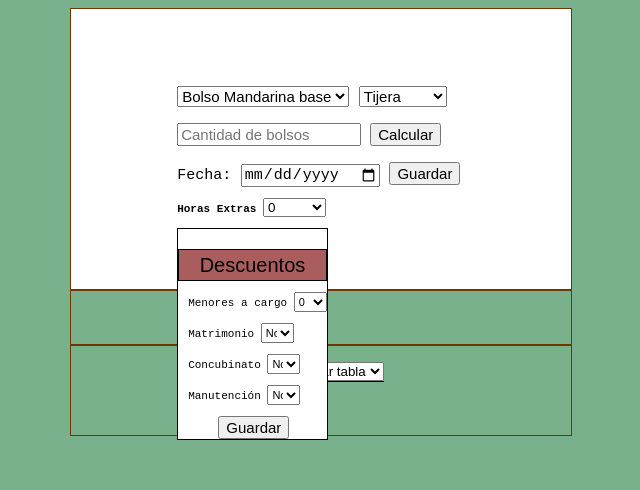
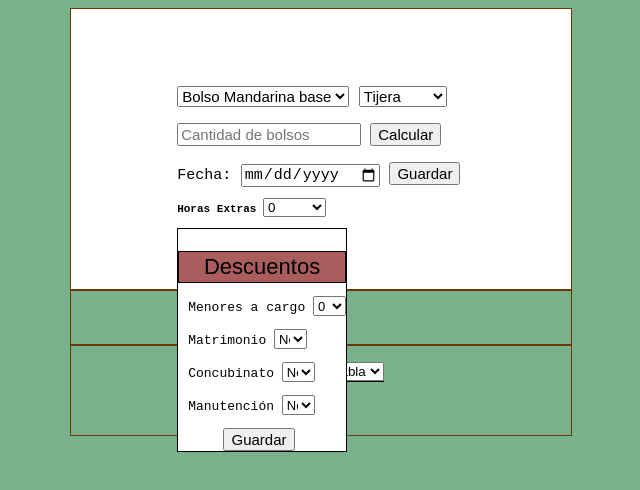
Before and after one commit to K3vin513/CuentasSemanales, a plain HTML site: page index.html in a window 1280 px wide. Both pictures are taken after a click on the button "Descuentos". Shown: the whole page, without its empty margins (319-959 px from the left). Drawn offline with Linux system fonts and the light colour scheme; a web font is replaced by a local one.

Commit message:
Update style.css

```diff
--- a/style.css
+++ b/style.css
@@ -102,7 +102,7 @@ th, td{
   padding-left: 0px;
   color: rgb(0, 0, 0);
   text-align: center;
-  font-size: 20px;
+  font-size: 22px;
   line-height: 30px;
   margin-bottom: 5px;
     border: 1px solid black;
@@ -119,14 +119,14 @@ th, td{
 }
 .discountsSize{
   line-height: 10px;
-  font-size: 11px;
+  font-size: 13px;
   padding-left: 10px;
 
 }
 .selectSize{
   width: 33px;
   height: 20px;
-  font-size: 11px;
+  font-size: 13px;
 }
 #buttonDiscounts{
   margin-left: 27%;
```
